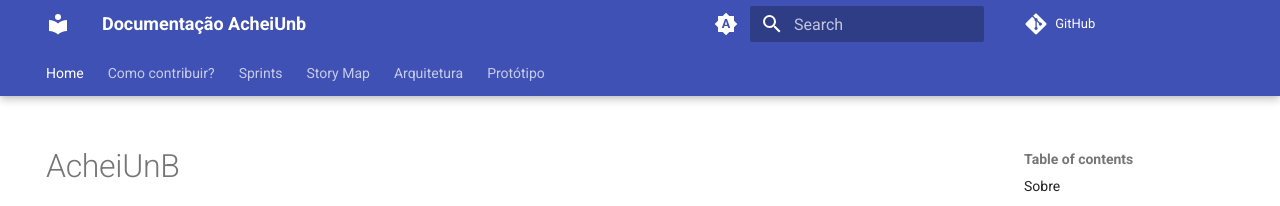
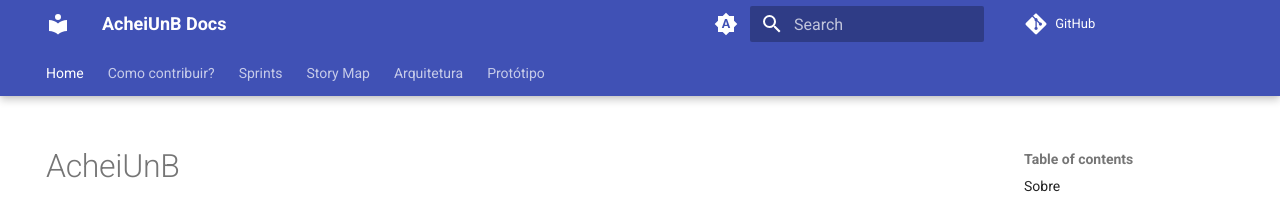
Before and after one commit to zlimaz/2025-1-AcheiUnB-Testes, an MkDocs documentation site: the page built from docs/index.md, in a window 1280 px wide. Shown: the top 206 px of the page. Built offline with MkDocs 1.6.1 and Material for MkDocs 9.7.7, drawn with Linux system fonts in a browser that asks for light colours; comment, search, counter and statistics services are not loaded.

Commit message:
Update mkdocs.yml
Atualização do nome do site de documentação

```diff
--- a/mkdocs.yml
+++ b/mkdocs.yml
@@ -1,4 +1,4 @@
-site_name: Documentação AcheiUnb
+site_name: AcheiUnB Docs
 repo_url: https://github.com/unb-mds/2024-2-AcheiUnB
 
 nav:
```
